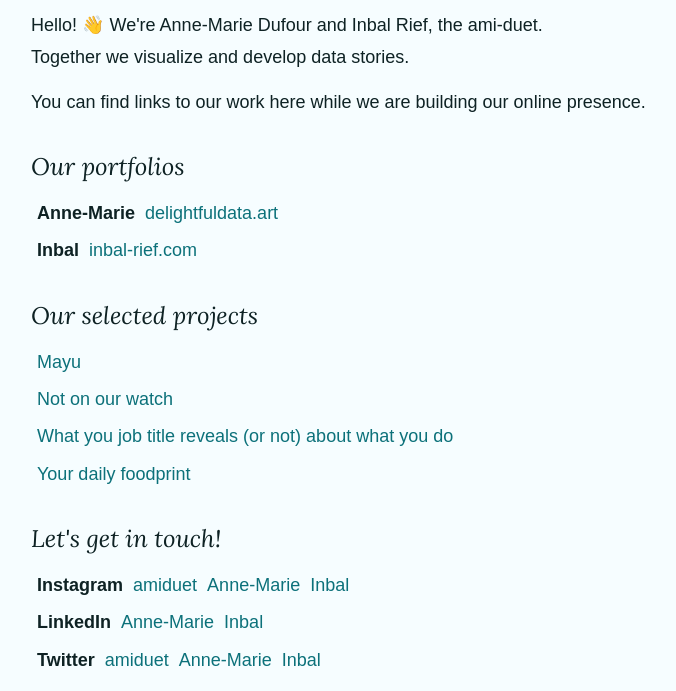
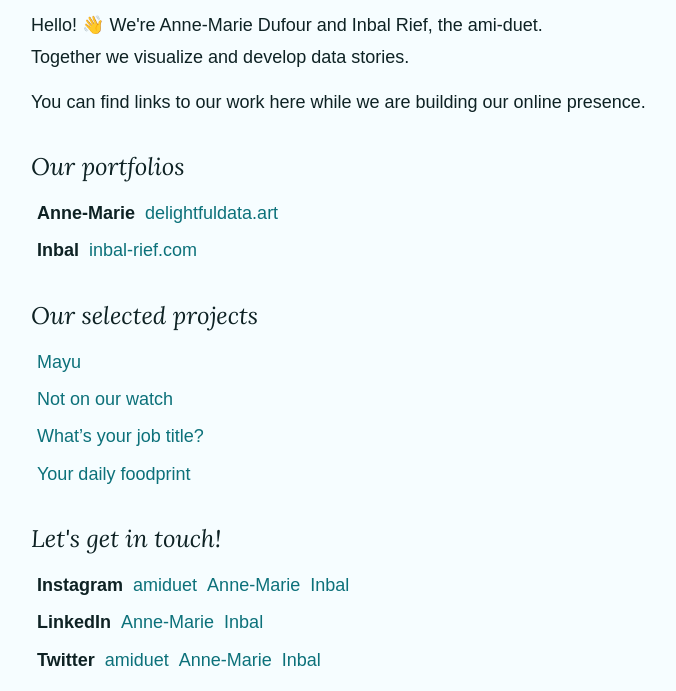
Before and after one commit to ami-duet/ami-profile, a plain HTML site: page index.html in a window 1280 px wide. Shown: the part 143-834 px from the top of the page, without its empty margins (239-915 px from the left). Drawn offline with Linux system fonts and the light colour scheme; a web font is replaced by a local one.

Commit message:
Update titles of DVS project

```diff
--- a/index.html
+++ b/index.html
@@ -25,7 +25,7 @@
 		<ul>
 			<li><a href="https://ami-duet.github.io/mayu-test/dist/">Mayu</a></li>
 			<li><a href="https://medium.com/nightingale/not-on-our-watch-17907b86b985">Not on our watch</a></li>
-			<li><a href="https://ami-duet.github.io/dvs-titles-2020/">What you job title reveals (or not) about what you do</a></li>
+			<li><a href="https://ami-duet.github.io/dvs-titles-2020/">What’s your job title?</a></li>
 			<li><a href="https://amdufour.github.io/your-daily-foodprint/">Your daily foodprint</a></li>
 		</ul>
 
```
